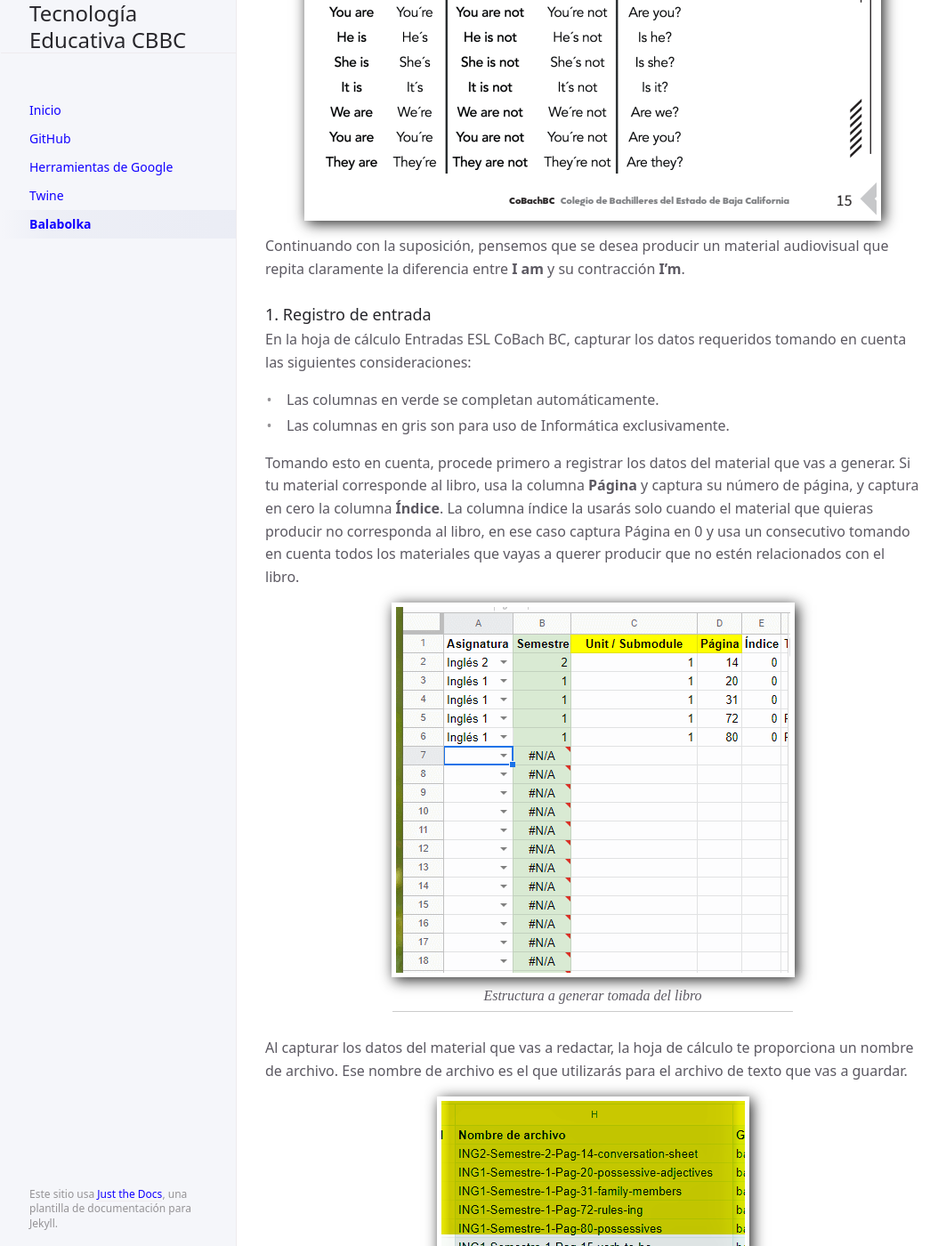
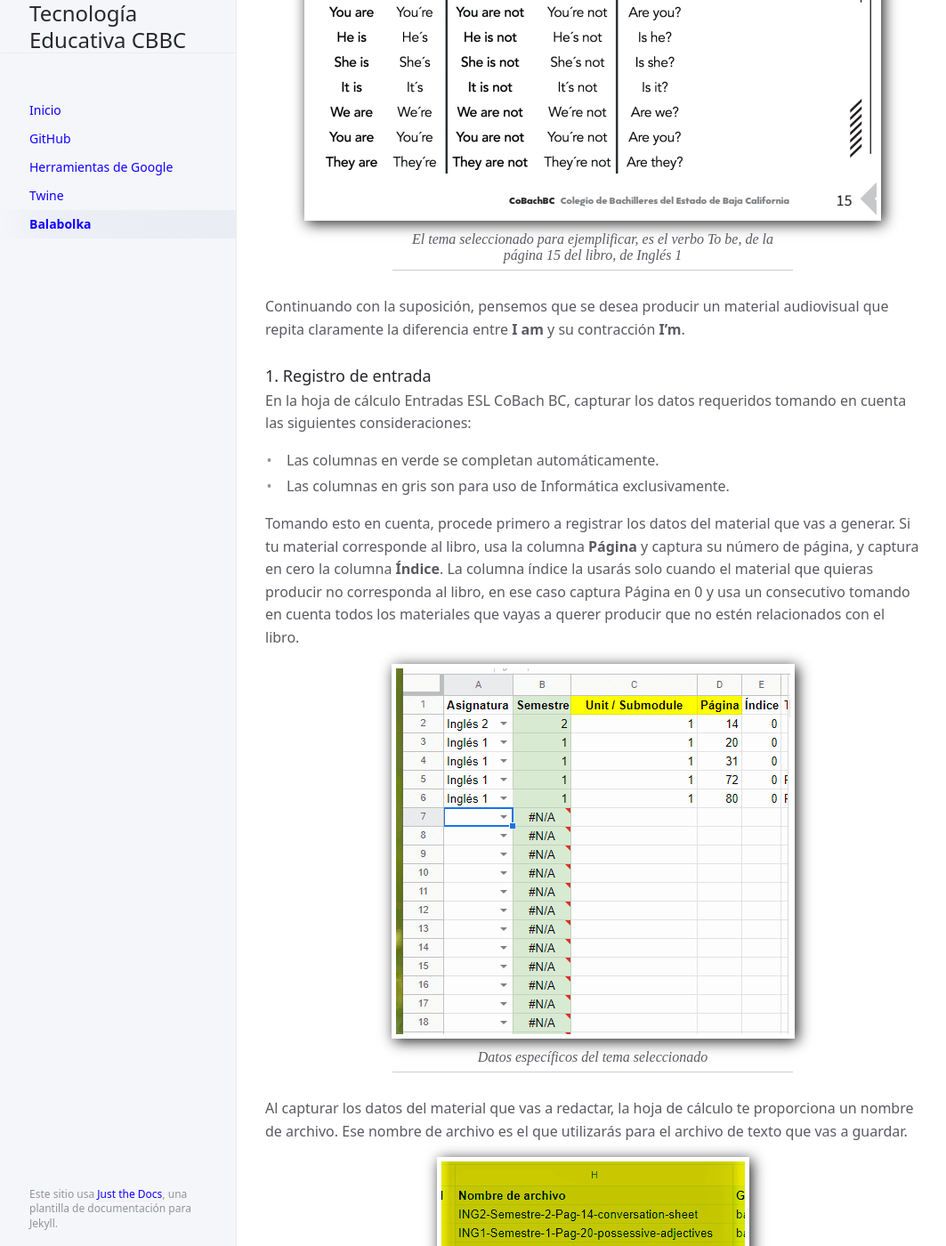
Before and after one commit to CoBachBC/demo, a Jekyll site: the page built from docs/balabolka.md, in a window 1280 px wide and 1400 px high, scrolled down 1645 px. Shown: the whole window at 89% size, without its empty margins (106-1169 px from the left). Built offline with Jekyll 4.4.1, drawn with Linux system fonts in a browser that asks for light colours.

Commit message:
Update balabolka.md

```diff
--- a/docs/balabolka.md
+++ b/docs/balabolka.md
@@ -54,6 +54,9 @@ Para producir un video de un tema, técnicamente se espera recibir un archivo de
 
 ![](/assets/images/balabolka-01-01.png){: .img-tutorial-h}
 
+El tema seleccionado para ejemplificar, es el verbo *To be*, de la página 15 del libro, de Inglés 1
+{: .img-tutorial-leyenda}
+
 Continuando con la suposición, pensemos que se desea producir un material audiovisual que repita claramente la diferencia entre **I am** y su contracción **I'm**.
 
 ### 1. Registro de entrada
@@ -67,7 +70,7 @@ Tomando esto en cuenta, procede primero a registrar los datos del material que v
 
 ![](/assets/images/balabolka-01-02.gif){: .img-tutorial-h}
 
-Estructura a generar tomada del libro
+Datos específicos del tema seleccionado
 {: .img-tutorial-leyenda}
 
 Al capturar los datos del material que vas a redactar, la hoja de cálculo te proporciona un nombre de archivo. Ese nombre de archivo es el que utilizarás para el archivo de texto que vas a guardar.
```
